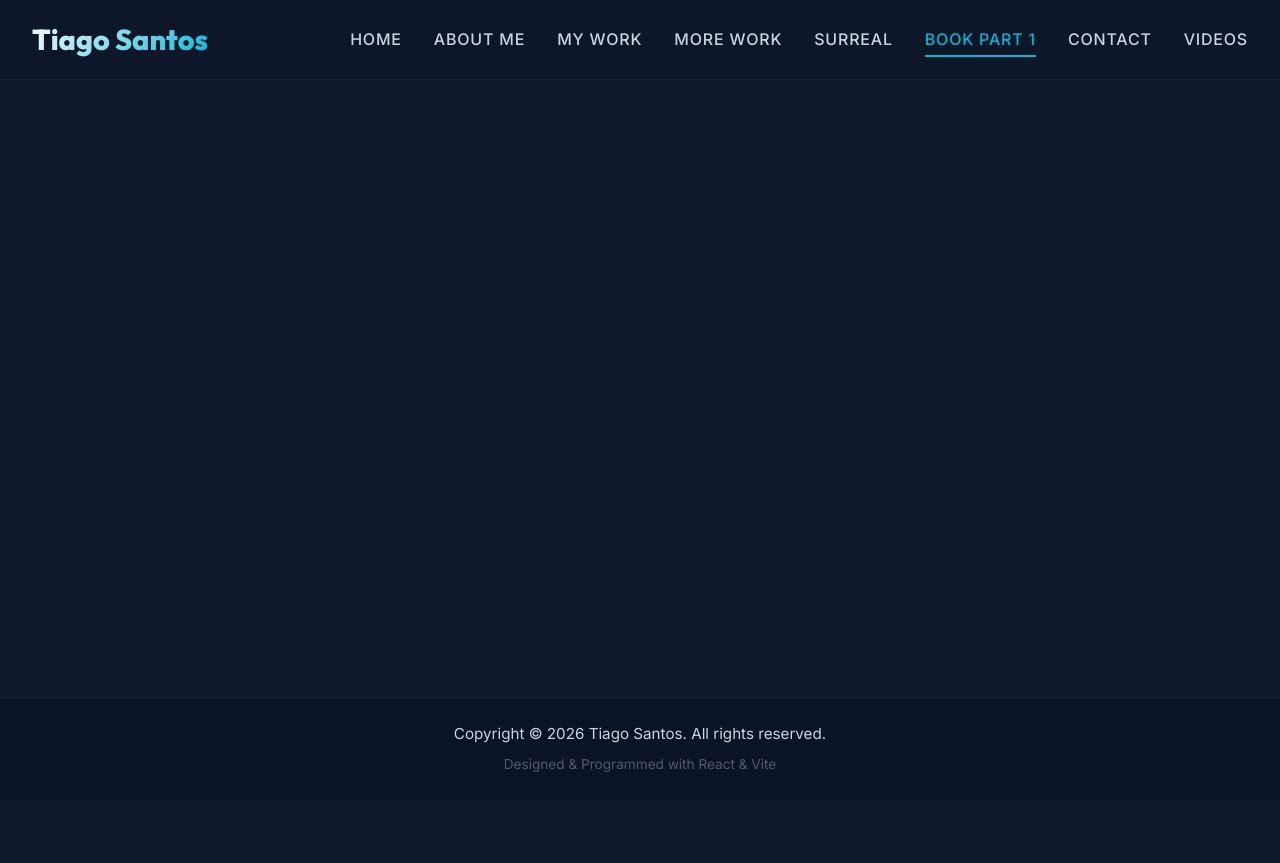
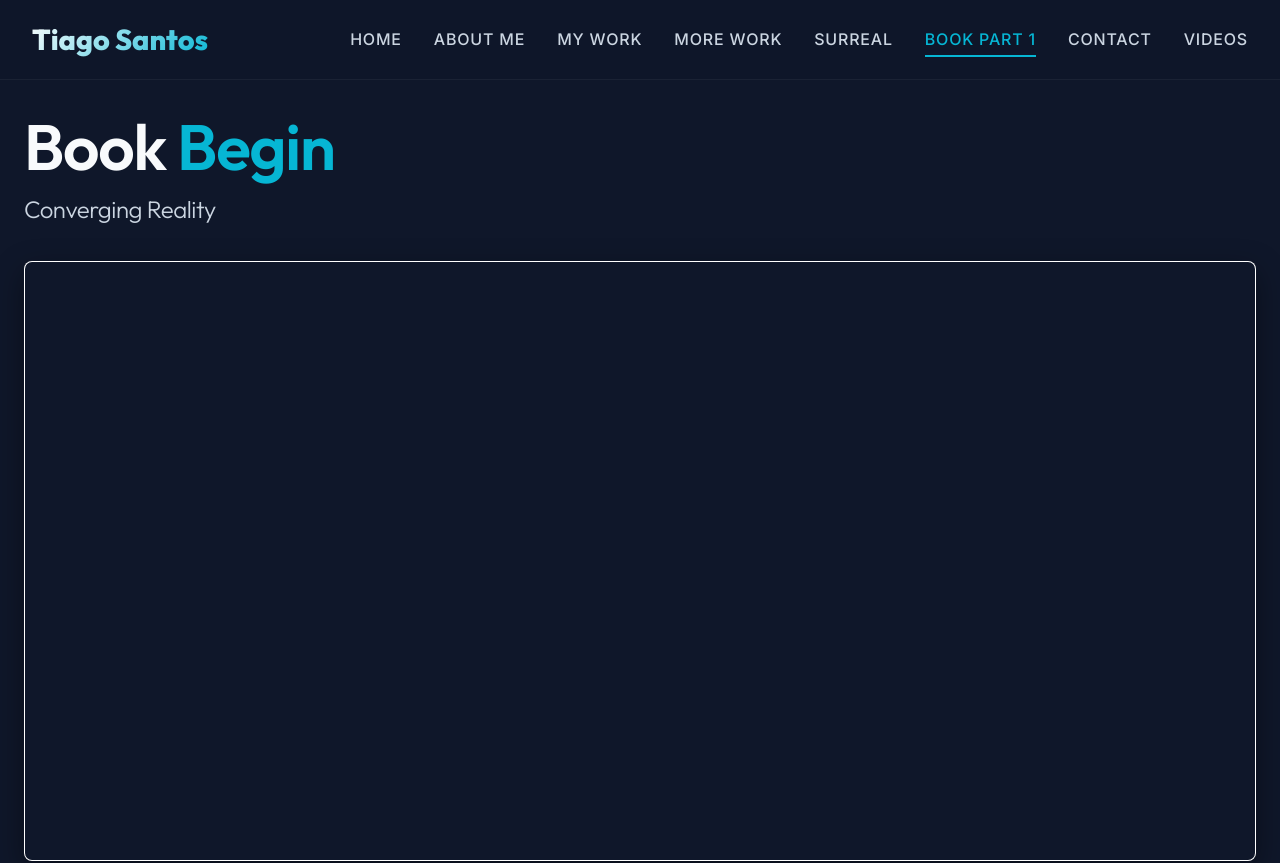
Before and after one commit to shouzo2/TiagoSantos, a React (Vite) app: page /#/book in a window 1280 px wide. Shown: the top 863 px of the page. Before the commit the page ends 800 px from the top, so only its background shows below. Built offline with nearby package versions, Linux system fonts and the light colour scheme.

Commit message:
update book

```diff
--- a/src/App.jsx
+++ b/src/App.jsx
@@ -9,7 +9,6 @@ import Teste from './pages/Teste'
 import Surreal from './pages/Surreal'
 import Contact from './pages/Contact'
 import ConvergeReality from './pages/ConvergeReality'
-import Videos from './pages/Videos'
 
 function App() {
   return (
@@ -24,7 +23,7 @@ function App() {
             <Route path="/more-work" element={<Teste />} />
             <Route path="/surreal" element={<Surreal />} />
             <Route path="/contact" element={<Contact />} />
-             <Route path="/videos" element={<Videos />} />
+            <Route path="/book" element={<ConvergeReality />} />
           </Routes>
         </main>
         <Footer />
--- a/src/pages/ConvergeReality.jsx
+++ b/src/pages/ConvergeReality.jsx
@@ -4,7 +4,7 @@ const ConvergeReality = () => {
   return (
     <div className="work-page">
       <h1 className="lg-heading">
-        Book <span className="text-secondary">Part 1</span>
+        Book <span className="text-secondary">Begin</span>
       </h1>
       <h2 className="sm-heading">Converging Reality</h2>
 
```
